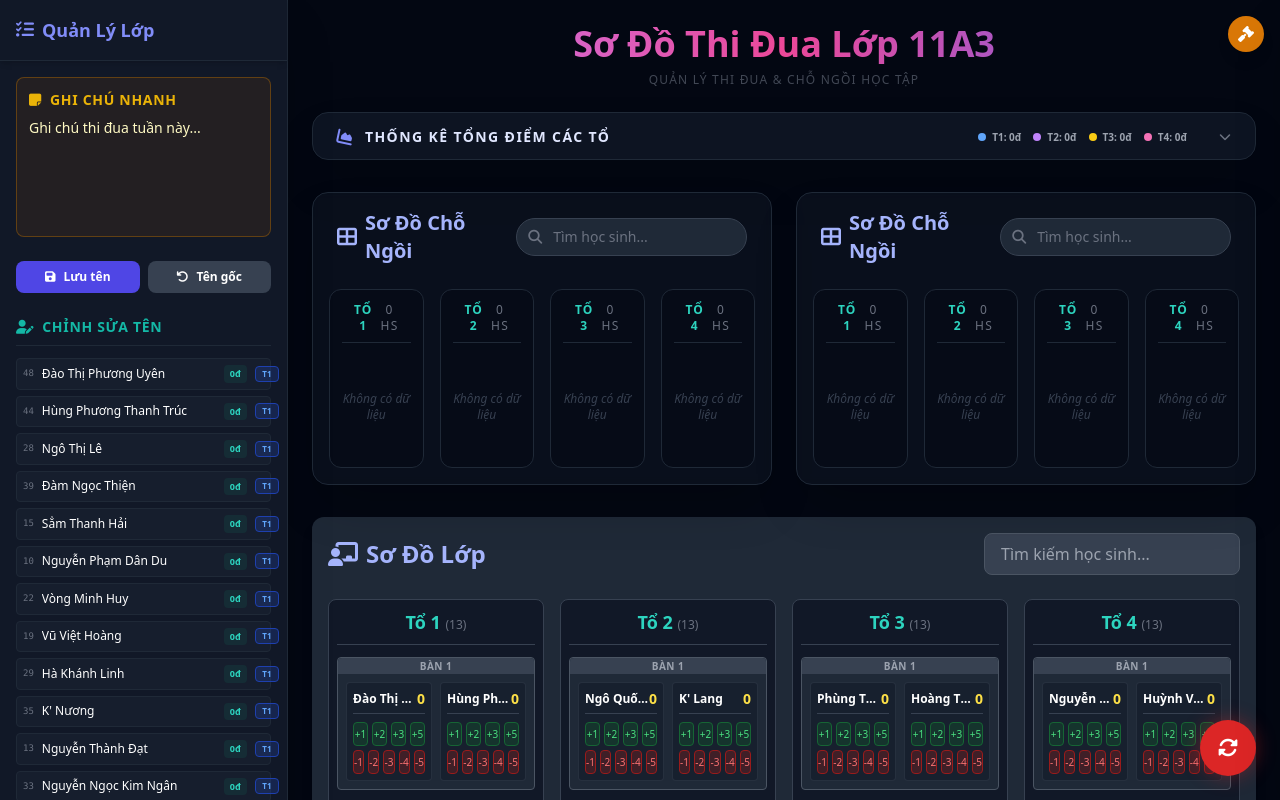
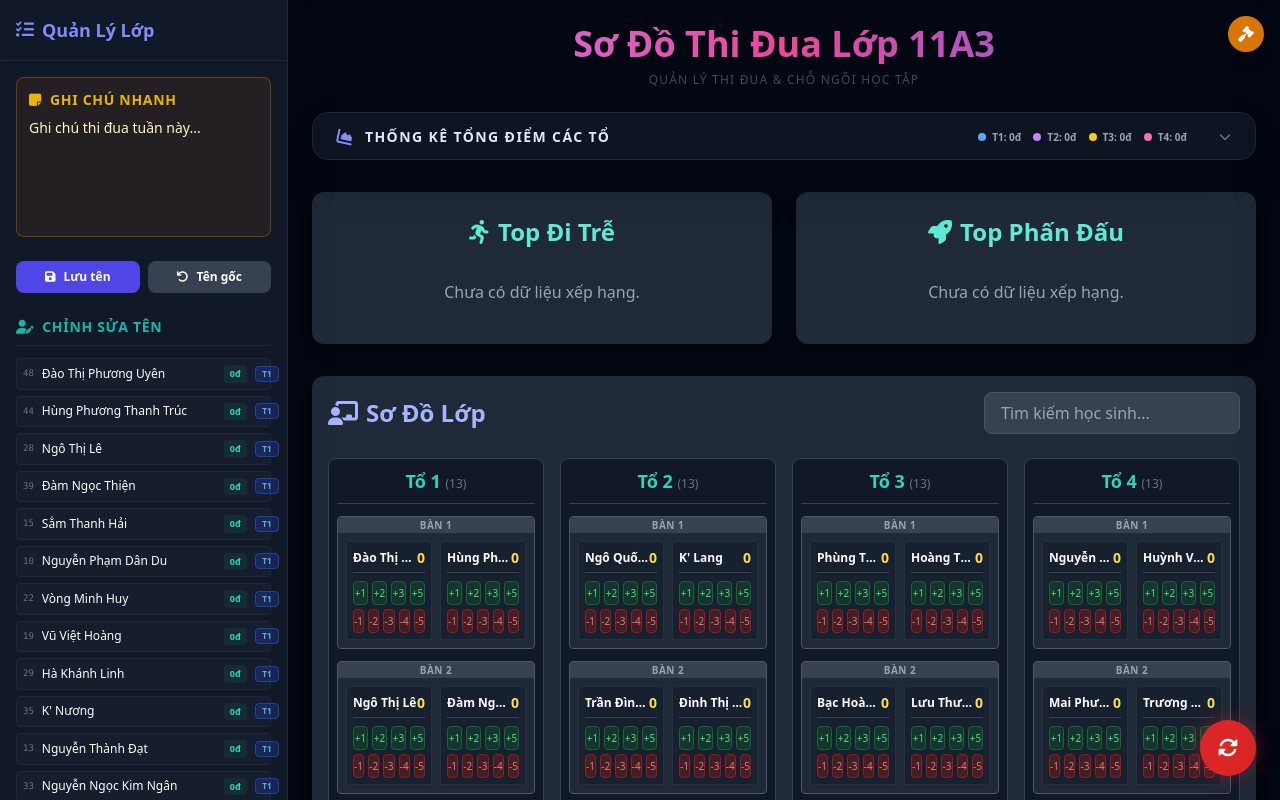
Before and after one commit to dudotgaming/thidua2, a React (Vite) app: page / in a window 1280 px wide. Shown: the top 800 px of the page. Built offline with nearby package versions, Linux system fonts and the light colour scheme.

Commit message:
Update Leaderboard.tsx

```diff
--- a/components/Leaderboard.tsx
+++ b/components/Leaderboard.tsx
@@ -1,199 +1,49 @@
 
-import React, { useState } from 'react';
+import React from 'react';
 import type { Student } from '../types';
 
-interface StudentListProps {
+interface LeaderboardProps {
+  title: string;
+  icon: string;
   students: Student[];
-  onScoreChange: (studentId: number, amount: number) => void;
-  onSwapStudents: (id1: number, id2: number) => void;
-  onMoveToTeam: (studentId: number, teamId: number) => void;
+  rankColors: string[];
 }
 
-const StudentList: React.FC<StudentListProps> = ({ students, onScoreChange, onSwapStudents, onMoveToTeam }) => {
-  const [searchTerm, setSearchTerm] = useState('');
-  const [movingStudentId, setMovingStudentId] = useState<number | null>(null);
-
-  const filteredStudents = students.filter(student =>
-    student.name.toLowerCase().includes(searchTerm.toLowerCase())
-  );
-
-  const teams = [1, 2, 3, 4];
-  const positivePoints = [1, 2, 3, 5];
-  const negativePoints = [-1, -2, -3, -4, -5];
-
-  const handleStudentClick = (studentId: number) => {
-    if (movingStudentId !== null) {
-      if (movingStudentId !== studentId) {
-          onSwapStudents(movingStudentId, studentId);
-      }
-      setMovingStudentId(null);
-    }
-  };
-
-  const handleEmptySpotClick = (teamId: number) => {
-    if (movingStudentId !== null) {
-        onMoveToTeam(movingStudentId, teamId);
-        setMovingStudentId(null);
-    }
-  };
-
-  const toggleMoveMode = (e: React.MouseEvent, studentId: number) => {
-    e.stopPropagation();
-    setMovingStudentId(movingStudentId === studentId ? null : studentId);
-  };
-
+const Leaderboard: React.FC<LeaderboardProps> = ({ title, icon, students, rankColors }) => {
   return (
-    <div className="bg-gray-900/50 rounded-2xl border border-gray-800 p-4 shadow-2xl backdrop-blur-sm">
-      <div className="flex flex-col sm:flex-row justify-between items-center mb-6 gap-4 px-2">
-        <h2 className="text-xl font-bold text-indigo-300 flex items-center gap-2">
-          <i className="fas fa-th-large"></i> Sơ Đồ Chỗ Ngồi
-          {movingStudentId && (
-              <span className="text-xs font-normal text-yellow-400 flex items-center gap-2 bg-yellow-400/10 px-2 py-1 rounded-full border border-yellow-400/20">
-                  <span className="relative flex h-2 w-2">
-                    <span className="animate-ping absolute inline-flex h-full w-full rounded-full bg-yellow-400 opacity-75"></span>
-                    <span className="relative inline-flex rounded-full h-2 w-2 bg-yellow-500"></span>
-                  </span>
-                  Chọn mục tiêu để đổi chỗ hoặc chuyển tổ
-              </span>
-          )}
+    <div className="bg-gray-800 rounded-xl shadow-lg p-6 h-full">
+      <h2 className="text-2xl font-bold text-center mb-4 text-teal-300">
+        <i className={`${icon} mr-2`}></i>
+        {title}
       </h2>
-        <div className="relative w-full sm:w-64">
-          <i className="fas fa-search absolute left-3 top-1/2 -translate-y-1/2 text-gray-500 text-sm"></i>
-          <input
-            type="text"
-            placeholder="Tìm học sinh..."
-            value={searchTerm}
-            onChange={(e) => setSearchTerm(e.target.value)}
-            className="w-full bg-gray-800 text-white placeholder-gray-500 border border-gray-700 rounded-full py-2 pl-9 pr-4 focus:outline-none focus:ring-2 focus:ring-indigo-500 text-sm transition-all"
-          />
-        </div>
-      </div>
-
-      <div className="grid grid-cols-1 md:grid-cols-2 xl:grid-cols-4 gap-4">
-        {teams.map((teamId) => {
-          const teamStudents = filteredStudents.filter(s => s.team === teamId);
-          const desks = [];
-          for (let i = 0; i < teamStudents.length; i += 2) {
-            desks.push(teamStudents.slice(i, i + 2));
-          }
-
-          return (
-            <div key={teamId} className="bg-gray-950/40 rounded-xl p-3 border border-gray-800">
-              <h3 className="text-md font-bold text-center text-teal-400 mb-4 pb-2 border-b border-gray-800 flex justify-between px-2 uppercase tracking-widest text-xs">
-                <span>Tổ {teamId}</span>
-                <span className="text-gray-500 font-normal">{teamStudents.length} HS</span>
-              </h3>
-
-              <div className="space-y-4">
-                {desks.length > 0 ? (
-                  desks.map((desk, deskIndex) => (
-                    <div key={deskIndex} className="bg-gray-900/80 p-2 rounded-lg border border-gray-800/80 relative pt-6 shadow-inner">
-                       <div className="absolute top-1 left-2">
-                          <span className="text-[9px] text-gray-600 font-bold uppercase tracking-tighter">Bàn {deskIndex + 1}</span>
-                       </div>
-
-                       <div className="flex flex-row gap-2">
-                          {desk.map((student) => {
-                            const isMoving = movingStudentId === student.id;
-                            const isTarget = movingStudentId !== null && !isMoving;
-
-                            return (
+      <div className="space-y-3">
+        {students.length > 0 ? (
+          students.map((student, index) => (
             <div
               key={student.id}
-                                    onClick={() => isTarget && handleStudentClick(student.id)}
-                                    className={`flex-1 flex flex-col min-w-0 rounded-md p-1.5 border transition-all duration-300 relative group
-                                        ${isMoving
-                                            ? 'bg-indigo-900/80 border-indigo-400 ring-2 ring-indigo-500 scale-105 z-20 shadow-[0_0_20px_rgba(79,70,229,0.4)]'
-                                            : isTarget
-                                                ? 'bg-gray-800 border-yellow-500/50 cursor-pointer hover:scale-105 hover:z-10 hover:border-yellow-400'
-                                                : 'bg-gray-950 border-gray-800'
-                                        }
-                                    `}
+              className={`flex items-center justify-between p-3 rounded-lg transition-all duration-300 ${
+                rankColors[index] || 'bg-gray-700'
+              }`}
             >
-                                    {isTarget && (
-                                        <div className="absolute inset-0 flex items-center justify-center bg-yellow-500/10 rounded-md pointer-events-none z-30">
-                                            <span className="text-[8px] font-bold text-yellow-400 uppercase">Đổi chỗ</span>
+              <div className="flex items-center">
+                <span
+                  className={`w-8 h-8 flex items-center justify-center rounded-full font-bold text-gray-900 mr-4 ${
+                    index < 3 ? 'text-lg' : ''
+                  } ${rankColors[index] || 'bg-gray-500'}`}
+                >
+                  {index + 1}
+                </span>
+                <span className="font-semibold text-white">{student.name}</span>
               </div>
-                                    )}
-
-                                    <div className="flex justify-between items-center mb-2 border-b border-gray-800 pb-1">
-                                        <div className="flex items-center gap-1 overflow-hidden">
-                                            <button
-                                                onClick={(e) => toggleMoveMode(e, student.id)}
-                                                className={`shrink-0 w-5 h-5 flex items-center justify-center rounded-sm text-[10px] transition-all ${
-                                                    isMoving
-                                                        ? 'bg-red-500 text-white hover:bg-red-400'
-                                                        : 'text-gray-600 hover:text-indigo-400 hover:bg-gray-800 bg-gray-900/50'
-                                                }`}
-                                                title={isMoving ? "Hủy di chuyển" : "Bắt đầu di chuyển"}
-                                            >
-                                                <i className={`fas ${isMoving ? 'fa-times' : 'fa-arrows-alt'}`}></i>
-                                            </button>
-                                            <span className={`font-bold text-[10px] truncate max-w-[85%] ${isMoving ? 'text-indigo-200' : 'text-white'}`} title={`${student.name} (${student.score}đ)`}>
-                                                {student.name} <span className={`text-[9px] font-black ml-1 ${student.score >= 0 ? 'text-teal-400' : 'text-red-400'}`}>({student.score})</span>
-                                            </span>
-                                        </div>
-                                    </div>
-
-                                    <div className={`grid grid-cols-4 gap-0.5 mb-1 ${movingStudentId !== null ? 'opacity-20 pointer-events-none' : ''}`}>
-                                    {positivePoints.map(p => (
-                                        <button
-                                        key={`plus-${p}`}
-                                        onClick={(e) => { e.stopPropagation(); onScoreChange(student.id, p); }}
-                                        className="h-5 flex items-center justify-center rounded-[2px] bg-green-950/30 hover:bg-green-600 text-[8px] text-green-500 hover:text-white border border-green-900/50 transition-colors shadow-sm"
-                                        >
-                                        +{p}
-                                        </button>
-                                    ))}
-                                    </div>
-
-                                    <div className={`grid grid-cols-5 gap-0.5 ${movingStudentId !== null ? 'opacity-20 pointer-events-none' : ''}`}>
-                                    {negativePoints.map(p => (
-                                        <button
-                                        key={`minus-${p}`}
-                                        onClick={(e) => { e.stopPropagation(); onScoreChange(student.id, p); }}
-                                        className="h-5 flex items-center justify-center rounded-[2px] bg-red-950/30 hover:bg-red-600 text-[8px] text-red-500 hover:text-white border border-red-900/50 transition-colors shadow-sm"
-                                        >
-                                        {p}
-                                        </button>
-                                    ))}
-                                    </div>
-                                </div>
-                            );
-                          })}
-
-                          {/* Ô trống trong bàn (xử lý di chuyển vào tổ) */}
-                          {desk.length === 1 && (
-                              <div
-                                onClick={() => handleEmptySpotClick(teamId)}
-                                className={`flex-1 border-2 border-dashed rounded-md flex items-center justify-center transition-all duration-300
-                                    ${movingStudentId !== null
-                                        ? 'bg-teal-900/20 border-teal-500/50 cursor-pointer hover:bg-teal-900/40 hover:border-teal-400 animate-pulse'
-                                        : 'border-gray-800 bg-transparent opacity-20'
-                                    }
-                                `}
-                              >
-                                {movingStudentId !== null && (
-                                    <div className="flex flex-col items-center gap-1">
-                                        <i className="fas fa-plus-circle text-teal-400 text-xs"></i>
-                                        <span className="text-[8px] text-teal-400 font-bold uppercase">Tới đây</span>
-                                    </div>
-                                )}
-                              </div>
-                          )}
-                       </div>
+              <span className="font-bold text-lg text-yellow-300">{student.score}</span>
             </div>
           ))
         ) : (
-                  <p className="text-center text-gray-700 py-8 text-xs italic">Không có dữ liệu</p>
+          <p className="text-gray-400 text-center py-4">Chưa có dữ liệu xếp hạng.</p>
         )}
-              </div>
-            </div>
-          );
-        })}
       </div>
     </div>
   );
 };
 
-export default StudentList;
+export default Leaderboard;
```
Lines whose indentation alone changed are shown as unchanged.
